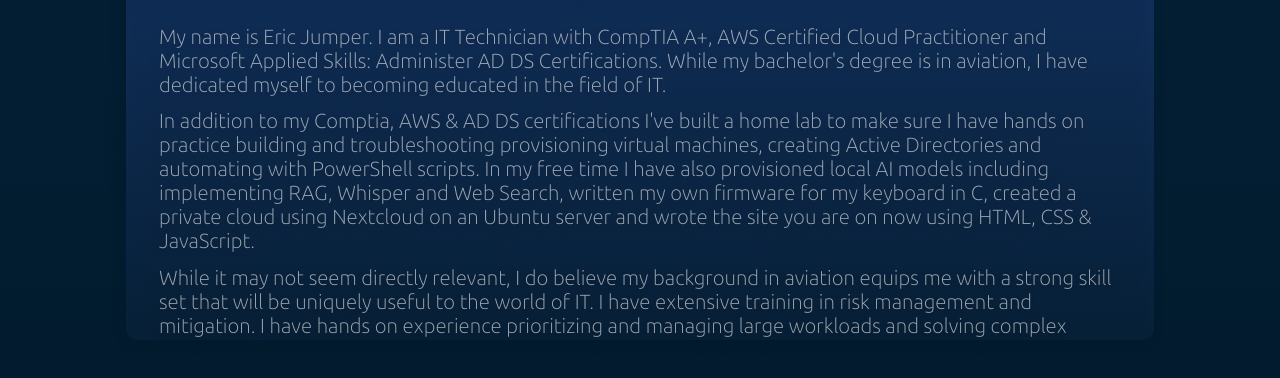
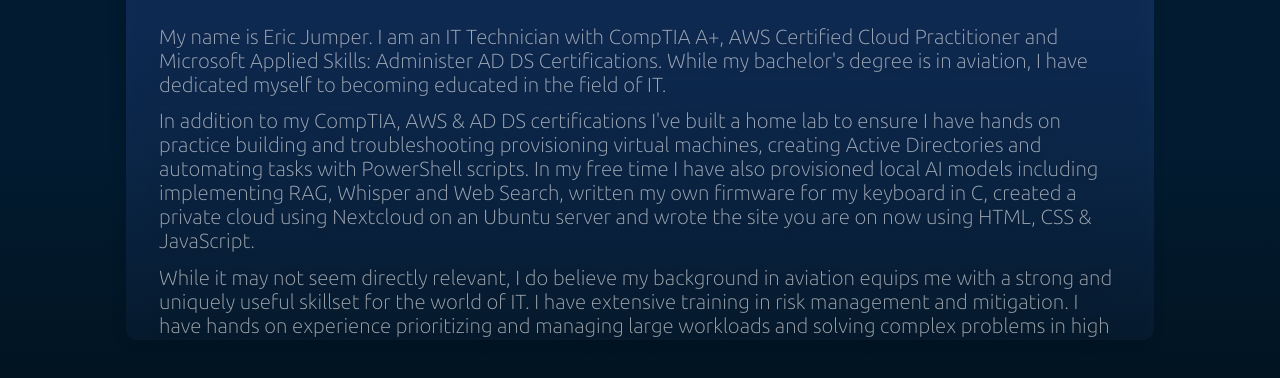
Before and after one commit to ejumper/jumperlink, a plain HTML site: page index.html in a window 1280 px wide. Shown: the part 406-784 px from the top of the page. Drawn offline with Linux system fonts and the light colour scheme; files whose address does not match are found by name; a web font is replaced by a local one.

Commit message:
about me improvements

```diff
--- a/content/about.html
+++ b/content/about.html
@@ -2,20 +2,23 @@
     <div>
     <p>
         My name is Eric Jumper.
-        I am a IT Technician with CompTIA A+, AWS Certified Cloud Practitioner and Microsoft Applied Skills: Administer AD DS Certifications.
+        I am an IT Technician with CompTIA A+, AWS Certified Cloud Practitioner and Microsoft Applied Skills: Administer AD DS Certifications.
         While my bachelor's degree is in aviation, I have dedicated myself to becoming educated in the field of IT.
     </p>
     <p>
-        In addition to my Comptia, AWS & AD DS certifications
-        I've built a home lab to make sure I have hands on practice
-        building and troubleshooting provisioning virtual machines, creating Active Directories and automating with PowerShell scripts.
-        In my free time I have also provisioned local AI models including implementing RAG, Whisper and Web Search, written my own firmware for my keyboard in C,
-        created a private cloud using Nextcloud on an Ubuntu server and wrote the site you are on now using HTML, CSS & JavaScript.
+        In addition to my CompTIA, AWS & AD DS certifications
+        I've built a home lab to ensure I have hands on practice
+        building and troubleshooting provisioning virtual machines,
+        creating Active Directories and automating tasks with PowerShell scripts.
+        In my free time I have also provisioned local AI models including implementing RAG, Whisper and Web Search,
+        written my own firmware for my keyboard in C,
+        created a private cloud using Nextcloud on an Ubuntu server
+        and wrote the site you are on now using HTML, CSS & JavaScript.
     </p>
     </div>
     <div>
     <p>
-        While it may not seem directly relevant, I do believe my background in aviation equips me with a strong skill set that will be uniquely useful to the world of IT.
+        While it may not seem directly relevant, I do believe my background in aviation equips me with a strong and uniquely useful skillset for the world of IT.
         I have extensive training in risk management and mitigation.
         I have hands on experience prioritizing and managing large workloads and solving complex problems in high pressure and even emergency situations.
         And can read, understand and comply with complex regulations and policies.
--- a/style.css
+++ b/style.css
@@ -48,7 +48,7 @@
 
 body {
     margin: 0;
-    background: linear-gradient(rgb(4, 34, 58), rgb(2, 27, 46));
+    background: linear-gradient(rgb(2, 27, 48) 70%, rgb(1, 19, 32));
     display: flex;
     flex-direction:column;
     min-height: 100vh;
```
Also changed, not shown: 1 other file.
